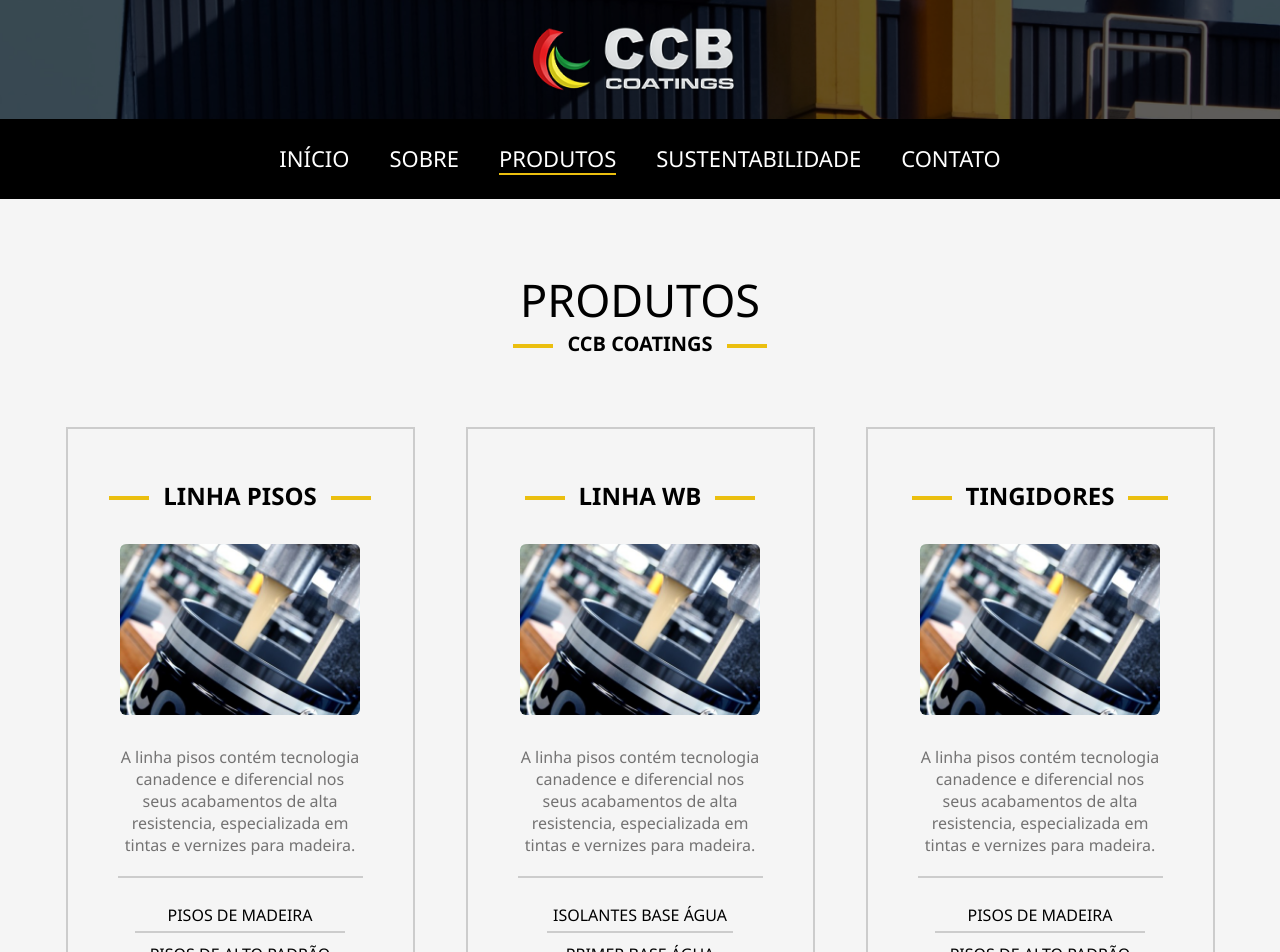
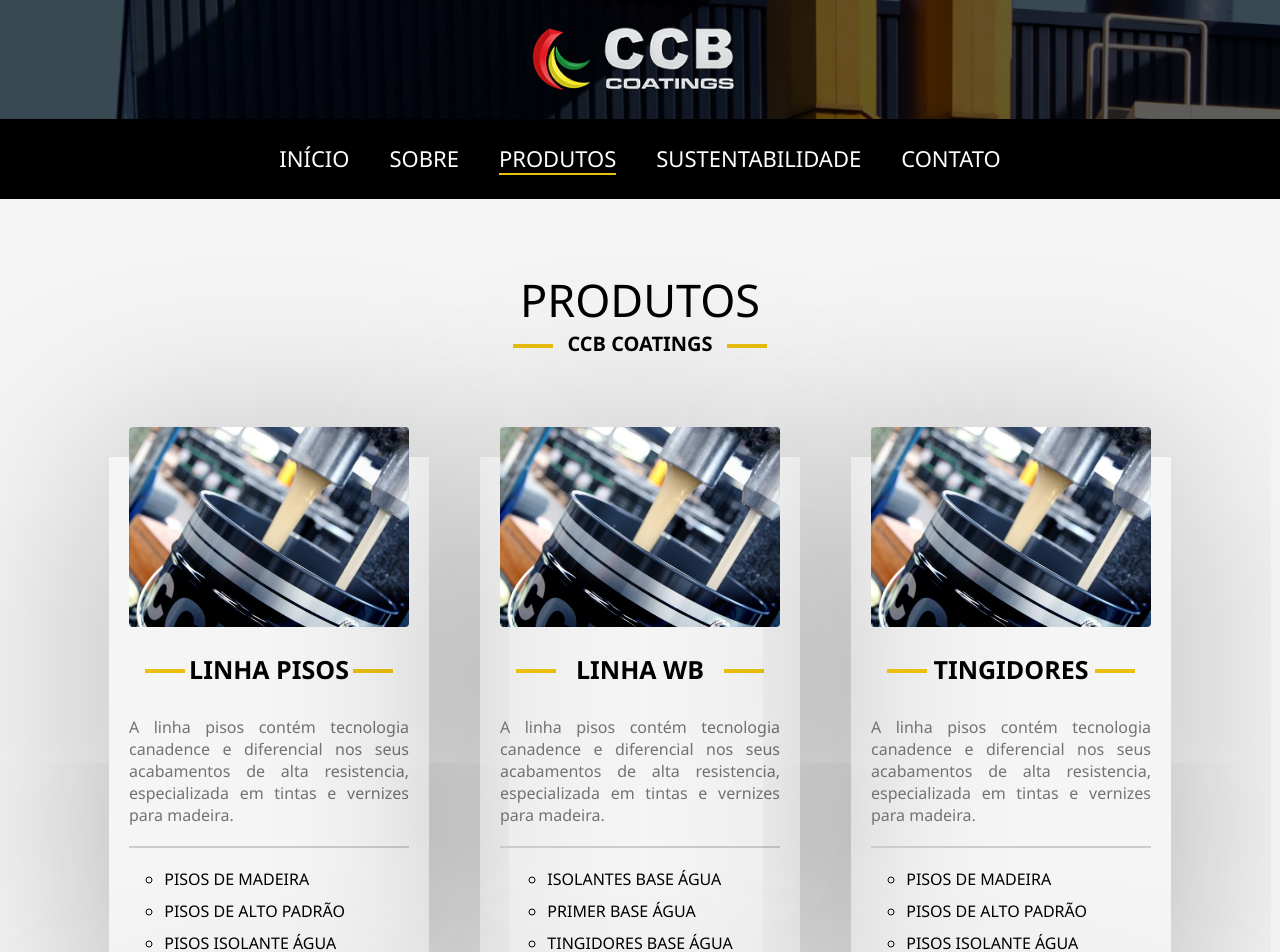
Before and after one commit to FelipeSHenrique/site-ccbcoatings, a React (Create React App) app: page /produtos in a window 1280 px wide. Shown: the top 952 px of the page. Built offline with nearby package versions, Linux system fonts and the light colour scheme.

Commit message:
Refeito os cards da página produtos

```diff
--- a/package.json
+++ b/package.json
@@ -11,6 +11,7 @@
     "react-dom": "^16.13.1",
     "react-icons": "^3.11.0",
     "react-marquee-slider": "^1.1.2",
+    "react-responsive-modal": "^5.1.0",
     "react-router-dom": "^5.2.0",
     "react-scripts": "3.4.3",
     "styled-components": "^5.2.0"
--- a/src/components/CardProducts/index.jsx
+++ b/src/components/CardProducts/index.jsx
@@ -1,20 +1,33 @@
 import React from 'react';
 
-import { Container } from './styles';
+import imgBalde from '../../assets/image/balde-tinta.jpg';
+
+import {
+  Card,
+  CardHeader,
+  CardBody
+} from './styles';
 
 function CardProducts({ icon, title, info, list }) {
+
   return (
-    <Container>
+    <Card>
+      <CardHeader>
+        <img src={icon} alt="Tinta" />
         <h2>{title}</h2>
-      <img src={icon} alt={title} />
+      </CardHeader>
+      <CardBody>
         <p>{info}</p>
-      <div className="linha"></div>
+
+        <div className="line"></div>
+
         <ul>
           {list.map((value, index) => (
             <li key={index}>{value}</li>
           ))}
         </ul>
-    </Container>
+      </CardBody>
+    </Card>
   );
 }
 
--- a/src/components/CardProducts/styles.js
+++ b/src/components/CardProducts/styles.js
@@ -1,75 +1,78 @@
 import styled from 'styled-components';
 
-export const Container = styled.div`
+export const Card = styled.div`
+    position: relative;
+    max-width: 320px;
+    padding: 20px;
+    box-shadow: 0 5px 202px rgba(0,0,0,0.3);
+`;
 
-    border: 2px solid var(--color-grey);
-    padding: 50px;
-    display: flex;
-    flex-direction: column;
-    align-items: center;
-
-    > h2 {
+export const CardHeader = styled.div`
+    position: relative;
+    img {
+        position: relative;
+        top: -50px;
+        max-width: 100%;
+        border-radius: 4px;
+    }
+    h2 {
+        position: relative;
+        top: -30px;
+        font-size: 25px;
+        font-weight: bold;
+        position: relative;
+        text-align: center;
         text-transform: uppercase;
-        position: relative;
 
         &::before {
           content: '';
           position: absolute;
           top: 50%;
-          right: 100%;
-          display: inline-block;
-          top: 50%;
-          right: 100%;
+          right: 80%;
           display: inline-block;
           width: 40px;
           height: 4px;
-          margin-right: 14px;
           background: var(--color-yellow);
         }
-
         &::after {
           content: '';
           position: absolute;
           top: 50%;
-          left: 100%;
+          left: 80%;
           display: inline-block;
           width: 40px;
           height: 4px;
-          margin-left: 14px;
           background: var(--color-yellow);
         }
     }
 
-    > img {
-        margin-top: 32px;
-        height: 171px;
-        border-radius: 6px;
-    }
+`;
 
-    > p {
-        margin-top: 31px;
-        max-width: 245px;
-        color: var(--color-info-text);
-        text-align: center;
-    }
+export const CardBody = styled.div`
+    display: flex;
+    flex-direction: column;
+    align-items: center;
+  p {
+      font-size: 16px;
+      color: var(--color-info-text);
+      text-align: justify;
+  }
 
-    > .linha {
-        margin-top: 20px;
-        width: 100%;
-        border-bottom: 2px solid var(--color-grey);
-    }
+  .line {
+      width: 100%;
+      height: 2px;
+      background: var(--color-grey);
+      margin: 20px 0;
+  }
 
-    > ul {
-        margin-top: 16px;
-        text-align: center;
-    }
+  ul {
+      li {
+          list-style: circle;
+      }
 
-    > ul li {
-        position: relative;
-        text-transform: uppercase;
-        margin-top: 5px;
-        border-bottom: 2px solid var(--color-grey);
-        line-height: 2;
-    }
+      li + li {
+          margin-top: 10px;
+      }
+  }
 
 `;
--- a/src/pages/Products/index.jsx
+++ b/src/pages/Products/index.jsx
@@ -1,5 +1,4 @@
-import React, { useRef, useEffect } from 'react';
-import { gsap } from "gsap";
+import React from 'react';
 
 import {
   Container,
@@ -18,53 +17,32 @@
 
 function Products() {
 
-  const title = useRef(null);
-  const card1 = useRef(null);
-  const card2 = useRef(null);
-  const card3 = useRef(null);
-  const card4 = useRef(null);
-  const card5 = useRef(null);
-  const card6 = useRef(null);
-
-  useEffect(() => {
-    // let tl = gsap.timeline({ defaults: { duration: 1 } });
-    gsap.from(title.current, { y: -100, stagger: .6, opacity: 0 });
-    gsap.from(card1.current, { x: -500, opacity: 0, duration: 1 });
-    gsap.from(card4.current, { x: -500, opacity: 0, duration: 1 });
-    gsap.from(card2.current, { y: -500, opacity: 0, duration: 1 });
-    gsap.from(card5.current, { y: -500, opacity: 0, duration: 1 });
-    gsap.from(card3.current, { x: 500, opacity: 0, duration: 1 });
-    gsap.from(card6.current, { x: 500, opacity: 0, duration: 1 });
-
-
-  }, []);
-
   return (
     <Container>
       <HeaderLogo />
       <Menu />
       <WrapperAllContent>
         <SectionProducts>
-          <div ref={title}>
+          <div>
             <Titles title="Produtos" subTitle="ccb coatings" />
           </div>
           <Cards>
-            <div ref={card1}>
+            <div>
               <CardProducts icon={baldeTeste} title="linha pisos" list={["PISOS DE MADEIRA", "PISOS DE ALTO PADRÃO", "PISOS ISOLANTE ÁGUA", "PISOS OXIDO DE ALUMINIO"]} info="A linha pisos contém tecnologia canadence e diferencial nos seus acabamentos de alta resistencia, especializada em tintas e vernizes para madeira." />
             </div>
-            <div ref={card2}>
+            <div>
               <CardProducts icon={baldeTeste} title="linha wb" list={["ISOLANTES BASE ÁGUA", "PRIMER BASE ÁGUA", "TINGIDORES BASE ÁGUA"]} info="A linha pisos contém tecnologia canadence e diferencial nos seus acabamentos de alta resistencia, especializada em tintas e vernizes para madeira." />
             </div>
-            <div ref={card3}>
+            <div>
               <CardProducts icon={baldeTeste} title="tingidores" list={["PISOS DE MADEIRA", "PISOS DE ALTO PADRÃO", "PISOS ISOLANTE ÁGUA", "PISOS OXIDO DE ALUMINIO"]} info="A linha pisos contém tecnologia canadence e diferencial nos seus acabamentos de alta resistencia, especializada em tintas e vernizes para madeira." />
             </div>
-            <div ref={card4}>
+            <div>
               <CardProducts icon={baldeTeste} title="linha uv" list={["PRIMER’S UV", "TINGIDORES UV", "TINTAS DE IMPRESSÃO UV", "SELADORES UV", "MASSAS UV", "FUNDO  ABRASIVO UV (TABER)", "VERNIZ  UV", "DILUENTES"]} info="A linha pisos contém tecnologia canadence e diferencial nos seus acabamentos de alta resistencia, especializada em tintas e vernizes para madeira." />
             </div>
-            <div ref={card5}>
+            <div>
               <CardProducts icon={baldeTeste} title="resinas" list={["PISOS DE MADEIRA", "PISOS DE ALTO PADRÃO", "PISOS ISOLANTE ÁGUA", "PISOS OXIDO DE ALUMINIO"]} info="A linha pisos contém tecnologia canadence e diferencial nos seus acabamentos de alta resistencia, especializada em tintas e vernizes para madeira." />
             </div>
-            <div ref={card6}>
+            <div>
               <CardProducts icon={baldeTeste} title="linha pu" list={["FUNDO PU", "PRIMER PU", "SELADORES PU", "ESMALTES PU", "VERNIZ PU", "DILUENTES PU"]} info="A linha pisos contém tecnologia canadence e diferencial nos seus acabamentos de alta resistencia, especializada em tintas e vernizes para madeira." />
             </div>
 
--- a/src/pages/Products/styled.js
+++ b/src/pages/Products/styled.js
@@ -55,12 +55,13 @@
 `;
 
 export const Cards = styled.div`
-  margin-top: 70px;
+  margin: 100px 0;
   display: grid;
   grid-template-columns: repeat(3, 1fr);
-  grid-gap: 51px;
+  column-gap: 51px;
+  row-gap: 71px;
 
-  @media (max-width: 1178px) {
+  @media (max-width: 1081px) {
     grid-template-columns: 1fr 1fr;
     padding: 0 2%;
   }
```
Also changed, not shown: 1 other file (tests, documents, lock files or other folders). Lines whose indentation alone changed are shown as unchanged.
